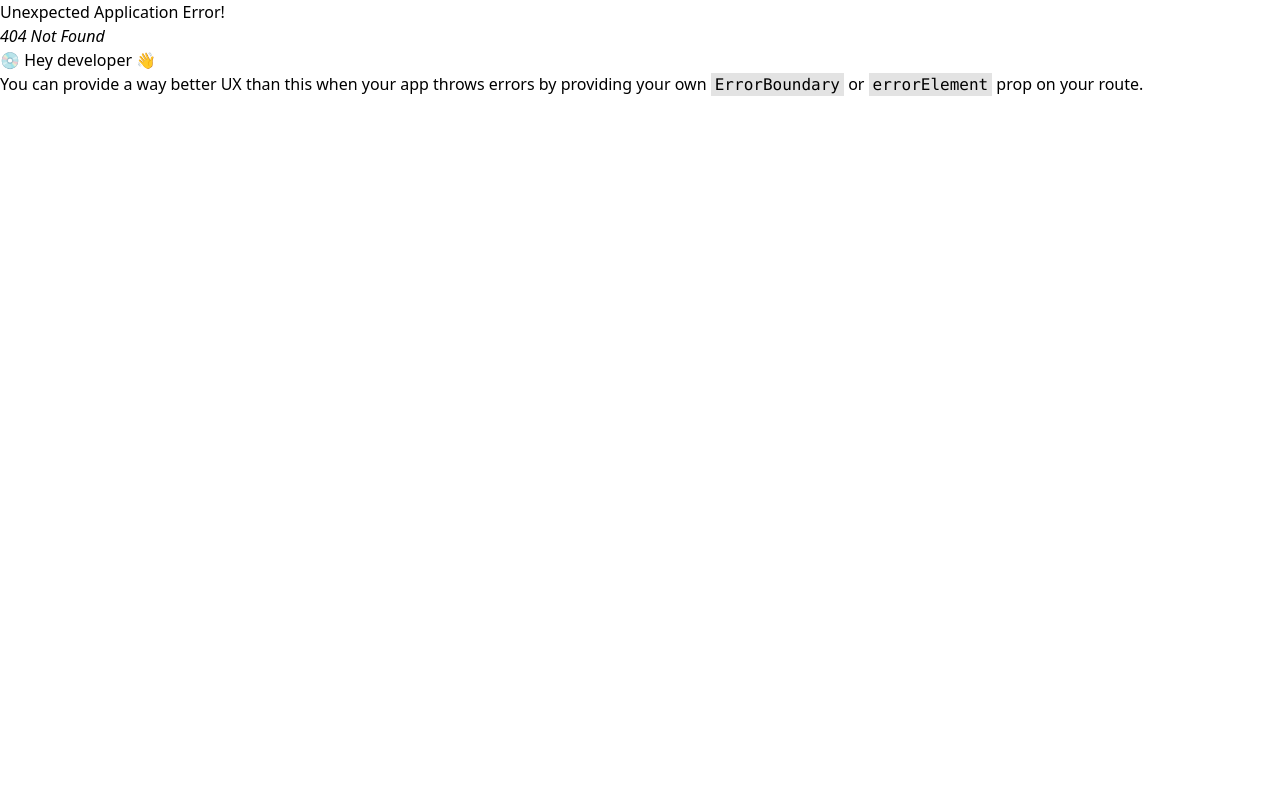
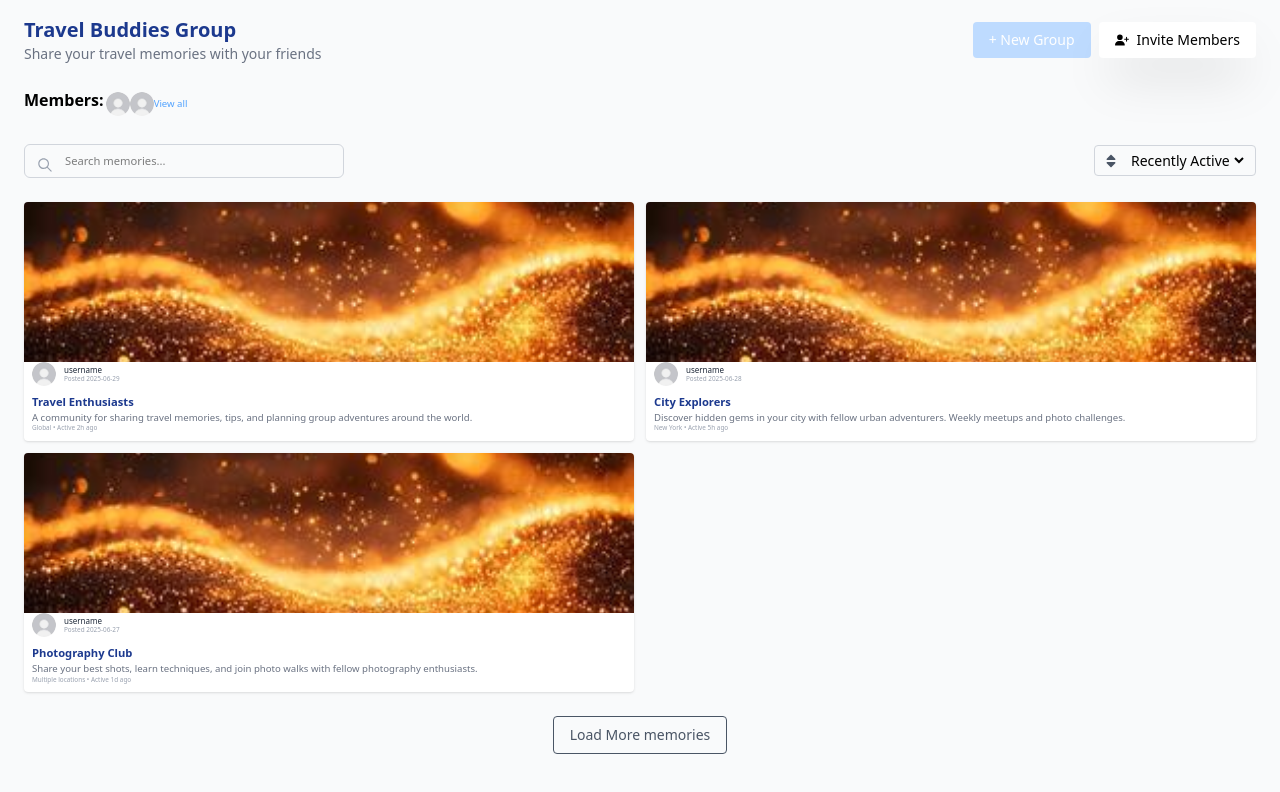
Before and after one commit to AzzamAlshaye/MemoryHub-frontend, a React (Vite) app: page /view-group in a window 1280 px wide. Before the commit this address had no page. Shown: the top 792 px of the page. Built offline with nearby package versions, Linux system fonts and the light colour scheme.

Commit message:
create Group view page

```diff
--- /dev/null
+++ b/src/pages/GroupView.jsx
@@ -0,0 +1,162 @@
+import React, { useState, useEffect } from 'react';
+import { FaUserPlus } from "react-icons/fa6";
+import { IoIosSearch } from "react-icons/io";
+import { FaSort } from "react-icons/fa";
+
+function GroupView() {
+  const initialCommunities = [
+    {
+      title: 'Travel Enthusiasts',
+      description: 'A community for sharing travel memories, tips, and planning group adventures around the world.',
+      location: 'Global',
+      activity: 'Active 2h ago',
+      members: 42,
+      img: '/magical-golden-glittering-wave-in-abstract-sparkling-background-for-festive-design-photo.jpg',
+      postedDate: '2025-06-29',
+    },
+    {
+      title: 'City Explorers',
+      description: 'Discover hidden gems in your city with fellow urban adventurers. Weekly meetups and photo challenges.',
+      location: 'New York',
+      activity: 'Active 5h ago',
+      members: 88,
+      img: '/magical-golden-glittering-wave-in-abstract-sparkling-background-for-festive-design-photo.jpg',
+      postedDate: '2025-06-28',
+    },
+    {
+      title: 'Photography Club',
+      description: 'Share your best shots, learn techniques, and join photo walks with fellow photography enthusiasts.',
+      location: 'Multiple locations',
+      activity: 'Active 1d ago',
+      members: 125,
+      img: '/magical-golden-glittering-wave-in-abstract-sparkling-background-for-festive-design-photo.jpg',
+      postedDate: '2025-06-27',
+    },
+  ];
+// handel with sort
+  const [communities, setCommunities] = useState(initialCommunities);
+  const [sortBy, setSortBy] = useState('recent');
+  const [searchTerm, setSearchTerm] = useState('');
+  const sortPosts = (data, criterion) => {
+    let sorted = [...data];
+    switch (criterion) {
+      case 'recent':
+        sorted.sort((a, b) => new Date(b.postedDate) - new Date(a.postedDate));
+        break;
+      case 'alphabetical':
+        sorted.sort((a, b) => a.title.localeCompare(b.title));
+        break;
+      case 'members':
+        sorted.sort((a, b) => b.members - a.members);
+        break;
+      default:
+        break;
+    }
+    return sorted;
+  };
+// handel with sort
+  const handleSortChange = (e) => {
+    const value = e.target.value;
+    setSortBy(value);
+  };
+// handel with search
+  const handleSearchChange = (e) => {
+    setSearchTerm(e.target.value);
+  };
+
+  const handelSort = () => {
+//  serach bar
+    const filtered = communities.filter(c =>
+      c.title.toLowerCase().includes(searchTerm.toLowerCase())
+    );
+// show result of serach
+    return sortPosts(filtered, sortBy);
+  };
+  useEffect(() => {
+// sort community
+    setCommunities(prev => sortPosts(prev, sortBy));
+  }, [sortBy]);
+
+  return (
+    <>
+      <div className="min-h-screen bg-gray-50 px-6 py-4">
+{/* group headet-info */}
+        <div className="flex  md:flex-row justify-between items-start md:items-center mb-6">
+          <div>
+            <h1 className="text-[.8rem] lg:text-xl font-bold text-blue-900">Travel Buddies Group</h1>
+            <p className="text-gray-500 text-sm">Share your travel memories with your friends</p>
+          </div>
+          <div className="flex flex-row gap-2 mt-4 md:mt-0">
+            <button className="bg-blue-200 hover:bg-blue-300 text-white text-sm p-2 lg:px-4 lg:py-2 rounded">+ New Group</button>
+            <button className="bg-white text-black shadow-2xl text-sm p-0 lg:px-4 lg:py-2 rounded flex items-center gap-0 lg:gap-2">
+              <FaUserPlus /> Invite Members
+            </button>
+          </div>
+        </div>
+        {/* group */}
+        <div className="mb-6 flex gap-0.5">
+          <h2 className="text-md font-semibold mb-2">Members:</h2>
+          <div className="flex items-center ">
+            <img src="/images.jpg" alt="member1" className="w-6 h-6 rounded-full object-cover" />
+            <img src="/images.jpg" alt="member2" className="w-6 h-6 rounded-full object-cover" />
+            <span className="text-blue-400 text-sm text-[.6rem] cursor-pointer hover:underline">View all</span>
+          </div>
+        </div>
+        {/* sort and search */}
+        <div className="flex gap-4 mb-6 items-center justify-between">
+          <div className="relative w-full md:w-80">
+            <input
+              type="text"
+              placeholder="Search memories..."
+              className="w-full text-[.7rem] flex items-center border border-gray-300 px-4 py-2 pl-10 rounded-md text-sm"
+              value={searchTerm}
+              onChange={handleSearchChange}/>
+            <IoIosSearch className="absolute top-3 flex items-center left-3 text-gray-400 text-lg" />
+          </div>
+        <div className="flex items-center gap-2 border border-gray-300 rounded px-2 py-1 w-max">
+  <FaSort className="text-gray-600" />
+  <select
+    className="text-sm rounded border-none outline-none"
+    value={sortBy}
+    onChange={handleSortChange}
+  >
+    {/* <option value="Sort">Sort</option>  */}
+    <option value="recent">Recently Active</option>
+    <option value="alphabetical">A - Z</option>
+    <option value="members">Most Members</option>
+  </select>
+</div>
+        </div>
+
+        {/* memories Cards */}
+        <div className="grid md:grid-cols-2 grid-cols-3 gap-3">
+          {handelSort().map((item, index) => (
+            <div key={index} className="bg-white shadow rounded overflow-hidden">
+              <img src={item.img} alt={item.title} className="w-full h-40 object-cover" />
+              <div className="flex items-center gap-2 px-2">
+                <img src="/images.jpg" alt="author" className="w-6 h-6 rounded-full object-cover" />
+                <div className="text-sm">
+                  <p className="font-medium text-[.5rem] text-gray-800">username</p>
+                  <p className="text-xs text-[.4rem] text-gray-400">Posted {item.postedDate}</p>
+                </div>
+              </div>
+              <div className="p-2">
+                <h3 className="font-semibold text-[.7rem] text-blue-900 text-base">{item.title}</h3>
+                <p className="text-sm text-[.6rem] text-gray-500 ">{item.description}</p>
+                <p className="text-xs text-[.4rem] text-gray-400 ">{item.location} • {item.activity}</p>
+              </div>
+            </div>
+          ))}
+        </div>
+        {/* load more memories */}
+        <div className="mt-6 flex justify-center">
+          <button className="px-4 py-2 border rounded text-sm text-gray-600 hover:text-blue-500">
+            Load More memories
+          </button>
+        </div>
+      </div>
+    </>
+  );
+}
+
+export default GroupView;
--- a/src/router/Router.jsx
+++ b/src/router/Router.jsx
@@ -100,6 +100,7 @@ import {
   RouterProvider,Outlet
 } from "react-router";
 import CreatePost from '../pages/CreatePost'
+import GroupView from '../pages/GroupView';
 function Layout(){
   return(
     <>
@@ -115,6 +116,10 @@ const router = createBrowserRouter([
       {
         path:"/create-post",
         element:<CreatePost></CreatePost>
+      },
+      {
+        path:'/view-group',
+element:<GroupView></GroupView>
       }
     ]
   },
```
Also changed, not shown: public/magical-golden-glittering-wave-in-abstract-sparkling-background-for-festive-design-photo.jpg (added).
